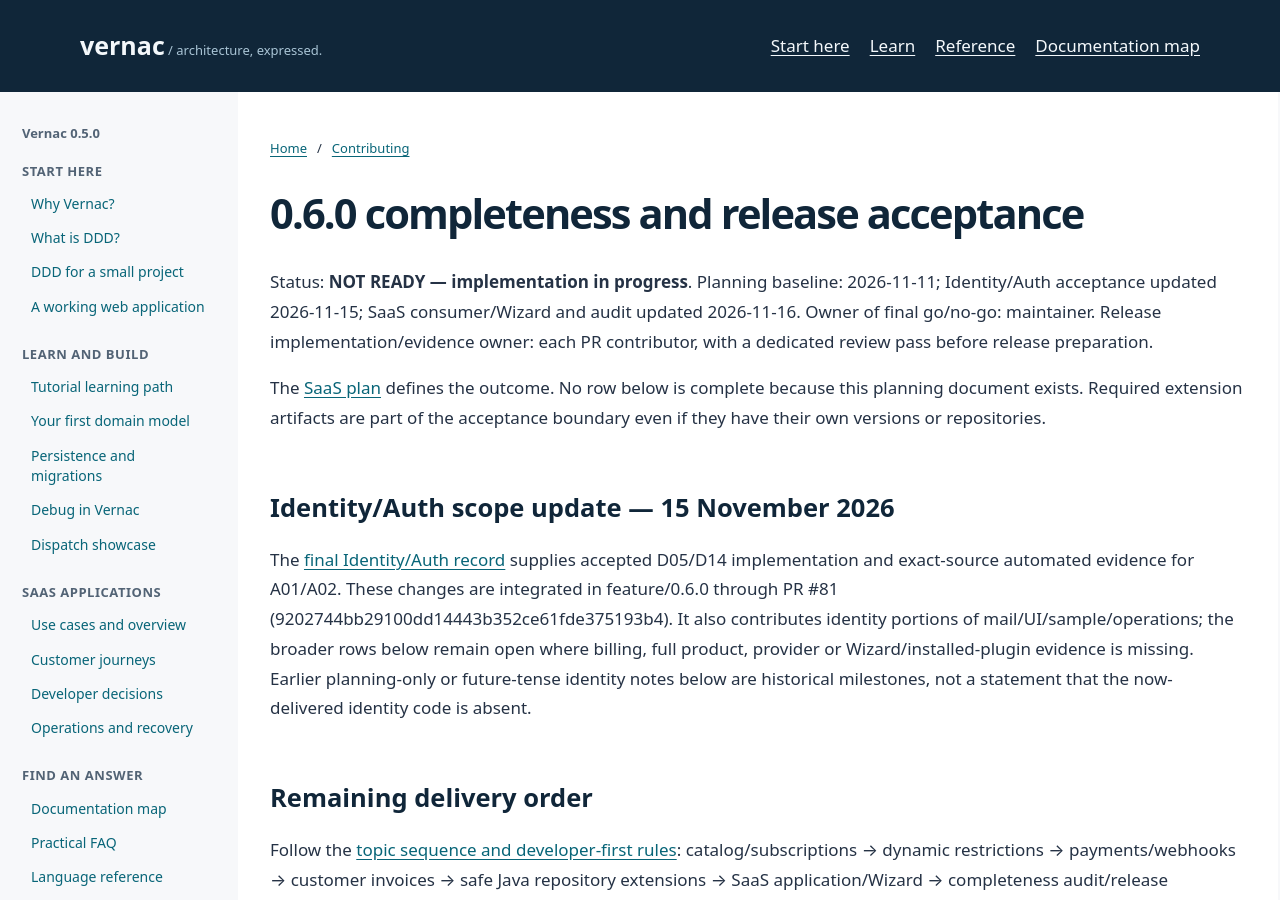
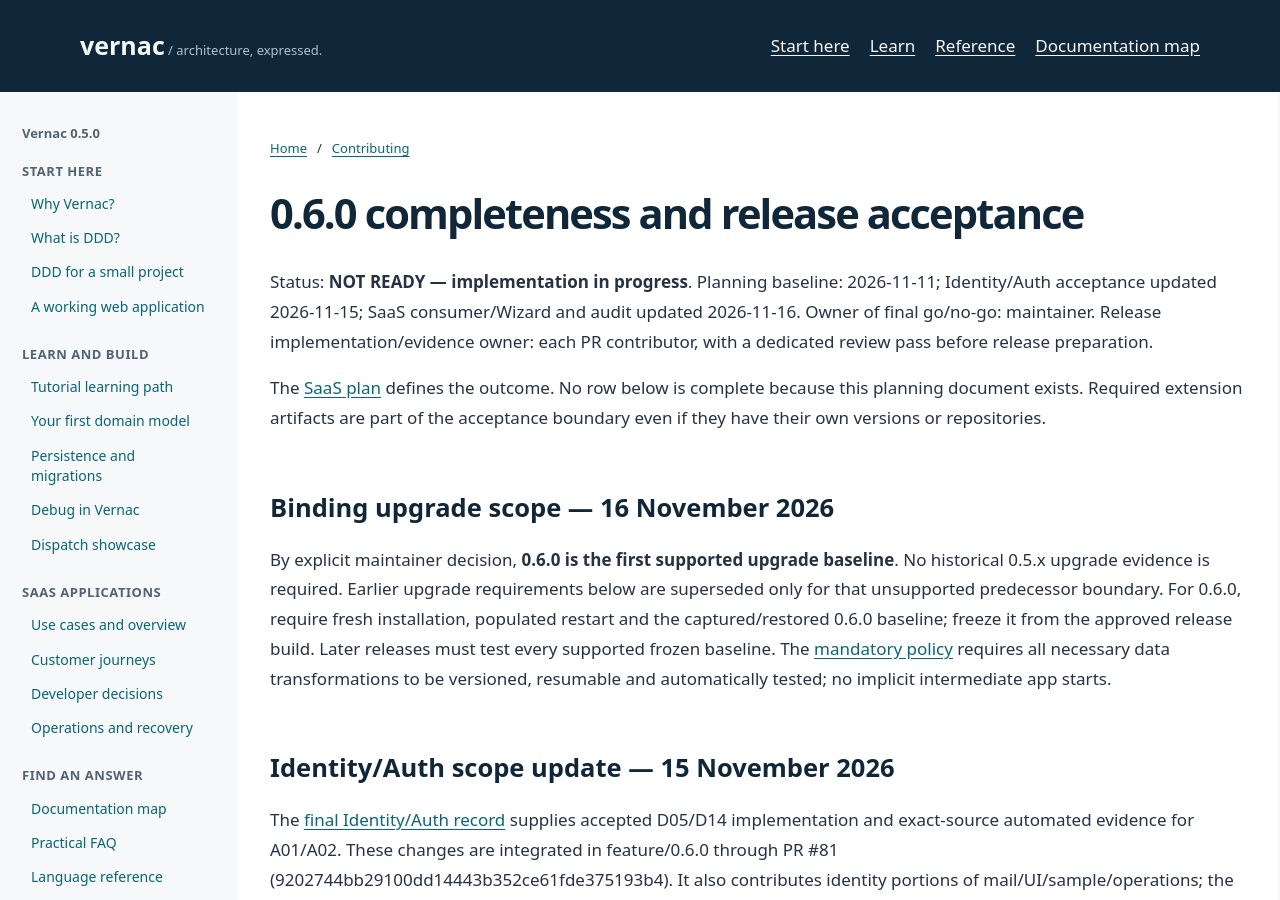
Before and after one commit to DannyReinhold/vernac, a Jekyll site: the page built from docs/development/release-0.6.0.md, in a window 1280 px wide and 900 px high. Built offline with Jekyll 4.4.1, drawn with Linux system fonts in a browser that asks for light colours; some of the changed text lies outside the part shown.

Commit message:
Establish mandatory upgrade policy and automated 0.6.0 baseline verification

```diff
--- a/docs/development/release-0.6.0.md
+++ b/docs/development/release-0.6.0.md
@@ -11,6 +11,16 @@ contributor, with a dedicated review pass before release preparation.
 The [SaaS plan](saas-0.6.0-plan.md) defines the outcome. No row below is complete
 because this planning document exists. Required extension artifacts are part of the
 acceptance boundary even if they have their own versions or repositories.
+
+## Binding upgrade scope — 16 November 2026
+
+By explicit maintainer decision, **0.6.0 is the first supported upgrade baseline**.
+No historical 0.5.x upgrade evidence is required. Earlier upgrade requirements below
+are superseded only for that unsupported predecessor boundary. For 0.6.0, require fresh
+installation, populated restart and the captured/restored 0.6.0 baseline; freeze it
+from the approved release build. Later releases must test every supported frozen baseline.
+The [mandatory policy](upgrade-policy.md) requires all necessary data transformations
+to be versioned, resumable and automatically tested; no implicit intermediate app starts.
 
 ## Identity/Auth scope update — 15 November 2026
 
@@ -131,7 +141,7 @@ their broader whole-release gates; partial identity evidence does not verify the
 | A10 | Customer invoicing | Agreed seller/tax scope, calculation/rounding, concurrent unique numbering, immutable issue, PDF/agreed formats, customer access, correction and payment linkage | OPEN / none |
 | A11 | System email | Verification/recovery/invite/billing templates, durable dispatch, retries/failures, duplicate handling, local inbox and agreed real-provider check | IN PROGRESS / identity portion evidenced in [the scoped record](identity-auth-acceptance-0.6.0.md); broader gate remains OPEN |
 | A12 | Reusable UI and customization | Registration through cancellation/invoice download, useful denials/upgrade guidance, no UI-only authorization, account isolation | IN PROGRESS / identity portion evidenced in [the scoped record](identity-auth-acceptance-0.6.0.md); broader gate remains OPEN |
-| A13 | Modules and migrations | Separate published-like consumers, exports/activation/provider profiles, fresh install and upgrade with existing subscriptions/invoices, ownership/history checks | OPEN / none |
+| A13 | Modules and migrations | Separate published-like consumers, exports/activation/provider profiles, fresh install, populated restart and 0.6.0 baseline capture/restore; upgrades from 0.6.0 required in later releases, ownership/history checks | OPEN / none |
 | A14 | Deployable complete sample | Clean-machine local start without production secrets; deployment configuration, persistent restart, health/logging and recovery walkthrough | IN PROGRESS / identity portion evidenced in [the scoped record](identity-auth-acceptance-0.6.0.md); broader gate remains OPEN |
 | A15 | Language/tooling/documentation completeness | Parser/analyzer/generator consistency, live Java APIs, module metadata, LSP/IDE completion/navigation/diagnostics, compiled reference/AI examples, tutorials/FAQ | OPEN / none |
 | A16 | Release distribution integrity | Exact-commit dry run, required test execution, actual packaged ZIP verification, supported-IDE smoke, Maven/extension fresh consumption and Marketplace approval | OPEN / none |
@@ -162,7 +172,7 @@ local providers; add sandbox evidence for the agreed real adapters separately.
   price and existing-customer policy; correct entitlements/limits and invoice effects.
 - **J06 Restrictions under load:** concurrent last-slot allocation, dynamic counts,
   time-period rollover, nested usecases and local rollback versus external consumption.
-- **J07 Restart/upgrade:** preserve customers/subscriptions/issued invoices, replay
+- **J07 Restart/upgrade (support starts at 0.6.0):** preserve customers/subscriptions/issued invoices, replay
   application and module migrations, recover durable email/payment/reservation work.
 - **J08 Developer adoption:** new independent app → module dependencies/activation →
   provider configuration → usable UI/deployment; no edits to generated files or
```
